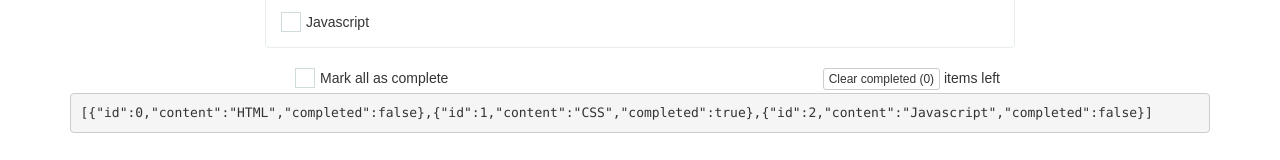
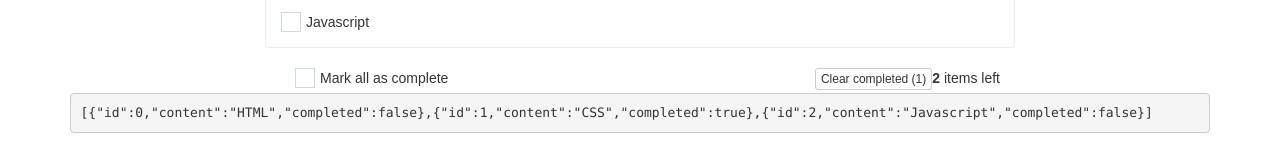
Before and after one commit to hckang80/hello-react, a React (Create React App) app in the folder v1/: page / in a window 1280 px wide. Shown: the part 348-508 px from the top of the page. Built offline with nearby package versions, Linux system fonts and the light colour scheme.

Commit message:
Add todos length function

```diff
--- a/v1/src/App.js
+++ b/v1/src/App.js
@@ -63,6 +63,16 @@ class App extends Component {
     });
   };
 
+  completedTodosLength() {
+    const { todos } = this.state;
+    return todos.filter(todo => todo.completed).length;
+  }
+
+  leftTodosLength() {
+    const { todos } = this.state;
+    return todos.filter(todo => !todo.completed).length;
+  }
+
   render() {
     const { name } = this.state;
     const list = this.state.todos.map(todo => (
@@ -78,6 +88,7 @@ class App extends Component {
             <input
               type="checkbox"
               checked={todo.completed}
+              onChange={() => {}}
               onClick={() => this.toggleCompleted(todo.id)}
             />
             <i />
@@ -127,9 +138,9 @@ class App extends Component {
                 id="btn-removeCompletedTodos"
                 className="btn btn-default btn-xs"
               >
-                Clear completed (<span id="completedTodos">0</span>)
+                Clear completed (<span>{this.completedTodosLength()}</span>)
               </button>
-              <strong id="activeTodos" /> items left
+              <strong>{this.leftTodosLength()}</strong> items left
             </div>
           </div>
         </div>
```
